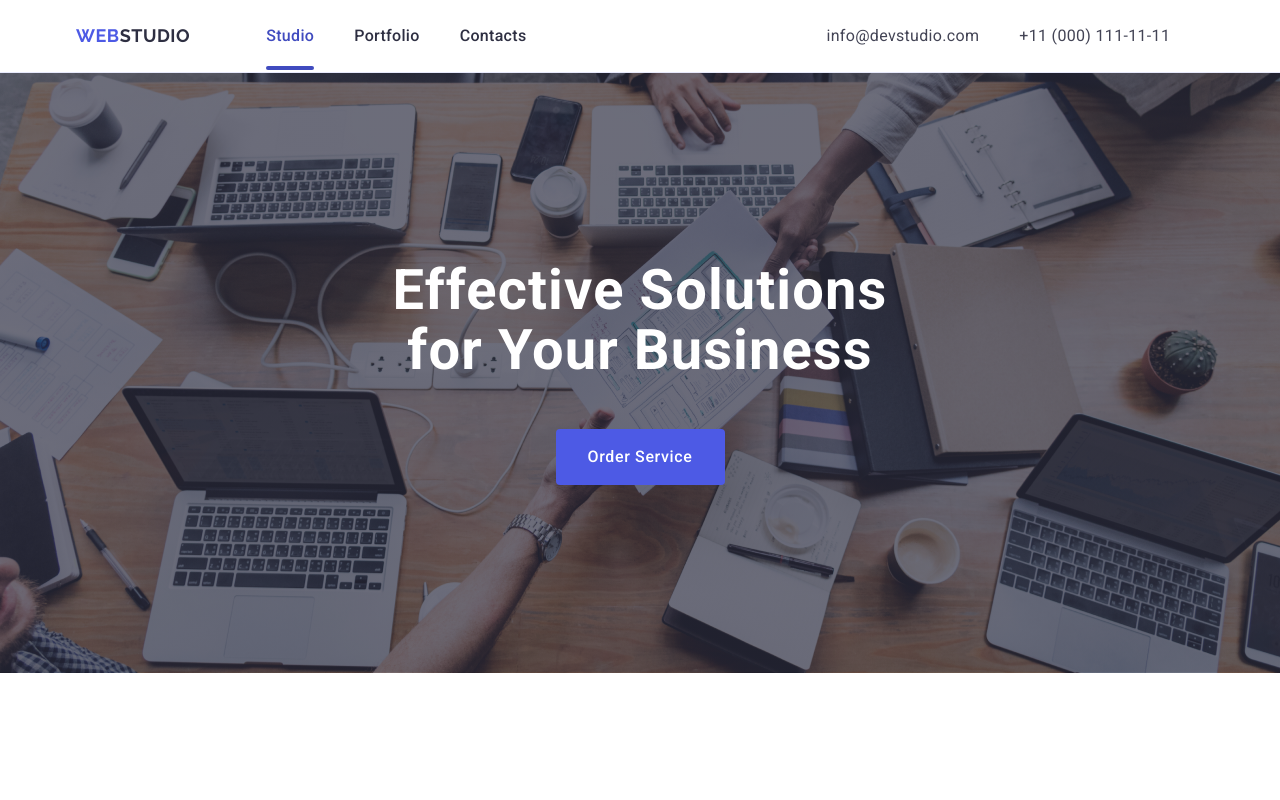
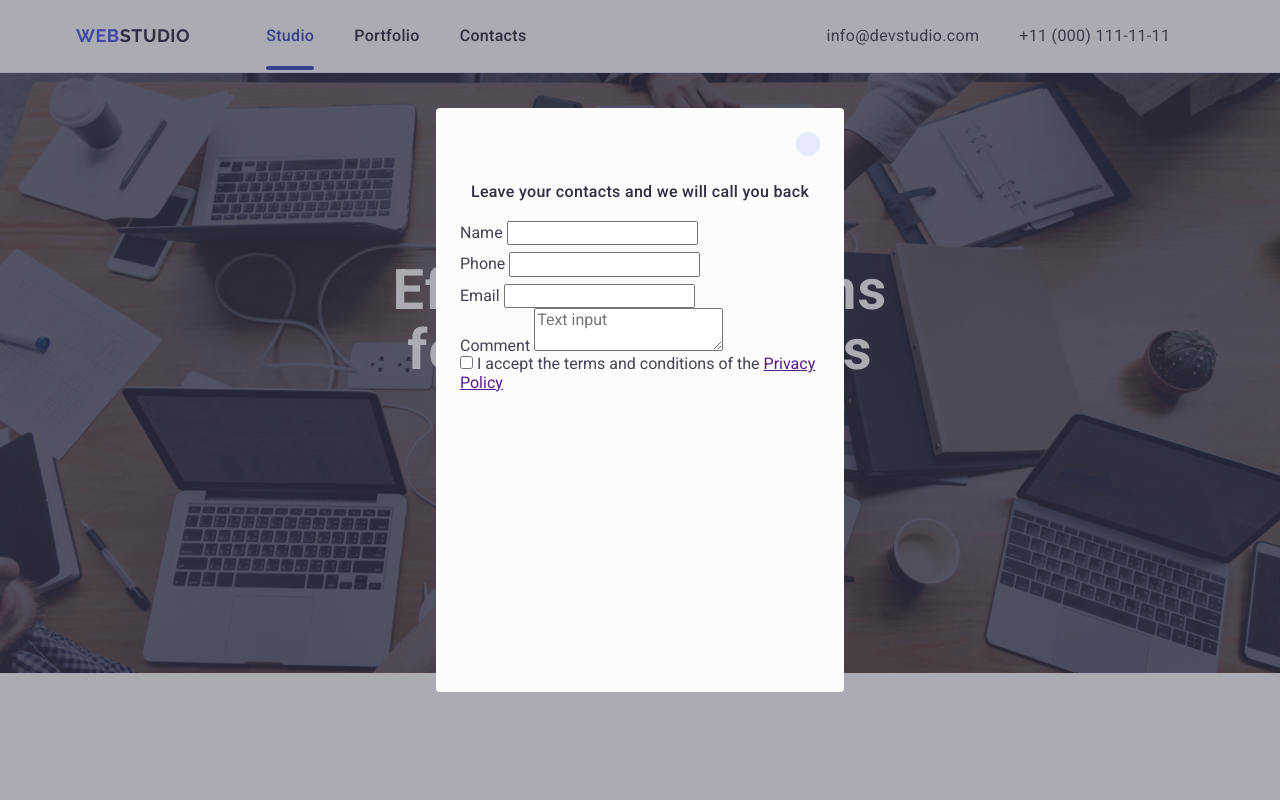
Before and after one commit to Maksimka66/goit-markup-hw-05, a plain HTML site: page index.html in a window 1280 px wide. Shown: the top 800 px of the page. Drawn offline with nearby package versions, Linux system fonts and the light colour scheme.

Commit message:
half of work

```diff
--- a/css/styles.css
+++ b/css/styles.css
@@ -571,12 +571,76 @@ input::placeholder {
   height: 40px;
   border: none;
   cursor: pointer;
-  padding-left: 24px;
+  display: flex;
+  justify-content: center;
+  align-items: center;
+  padding-top: 8px;
   padding-bottom: 8px;
-  padding-top: 8px;
 }
 
 .logo-tg-footer {
   fill: #ffffff;
-  margin-right: 16px;
+  margin-left: 16px;
+  margin-top: 4px;
 }
+
+.backdrop {
+  position: fixed;
+  width: 100%;
+  height: 100%;
+  top: 0;
+  left: 0;
+  background-color: rgba(46, 47, 66, 0.4);
+  z-index: 9999;
+  opacity: 0;
+  visibility: hidden;
+  pointer-events: none;
+  transition: opacity 250ms cubic-bezier(0.4, 0, 0.2, 1),
+    visibility 250ms cubic-bezier(0.4, 0, 0.2, 1);
+}
+
+.backdrop.is-open {
+  opacity: 1;
+  visibility: visible;
+  pointer-events: auto;
+}
+
+.modal-window {
+  width: 408px;
+  min-height: 584px;
+  border-radius: 4px;
+  padding-top: 72px;
+  padding-bottom: 24px;
+  padding-left: 24px;
+  padding-right: 24px;
+  background-color: #fcfcfc;
+  position: absolute;
+  top: 50%;
+  left: 50%;
+  transform: translate(-50%, -50%);
+}
+
+.close-button {
+  background-color: #e7e9fc;
+  border: none;
+  position: absolute;
+  top: 0;
+  right: 0;
+  margin-top: 24px;
+  margin-right: 24px;
+  border-radius: 50%;
+  width: 24px;
+  height: 24px;
+  cursor: pointer;
+  stroke: rgba(0, 0, 0, 0.1);
+}
+
+.user-contacts {
+  color: #2e2f42;
+  text-align: center;
+  font-size: 16px;
+  font-weight: 500;
+  line-height: 1.5;
+  letter-spacing: 0.02em;
+  margin-bottom: 16px;
+}
--- a/index.html
+++ b/index.html
@@ -547,5 +547,92 @@
         </div>
       </div>
     </footer>
+
+    <!--Бекдроп та модальне вікно-->
+    <div class="backdrop is-open">
+      <div class="modal-window">
+        <button class="close-button">
+          <svg
+            class="close-icon"
+            width="8"
+            height="8"
+            aria-label="modal close icon"
+          >
+            <use href="/images/icons.svg#icon-close-black"></use>
+          </svg>
+        </button>
+        <p class="user-contacts">
+          Leave your contacts and we will call you back
+        </p>
+        <form class="review-form">
+          <div class="review-for-field">
+            <label class="review-form-label" for="user-name">Name</label>
+            <input
+              class="review-form-input"
+              type="text"
+              name="user_name"
+              id="user-name"
+              pattern="[a-zA-Zа-яА-ЯіІїЇєЄ']+"
+              title="Your name"
+              required
+            />
+            <svg class="review-form-icon" width="18" height="18">
+              <use href="/images/icons.svg#icon-person-black"></use>
+            </svg>
+          </div>
+          <div class="review-for-field">
+            <label class="review-form-label" for="user-phone">Phone</label>
+            <input
+              class="review-form-input"
+              type="tel"
+              name="user_phone"
+              id="user-phone"
+              pattern="[0-9]{3}-[0-9]{3}-[0-9]{2}-[0-9]{2}"
+              title="xxx-xxx-xx-xx"
+              required
+            />
+            <svg class="review-form-icon" width="18" height="24">
+              <use href="/images/icons.svg#icon-phone-black"></use>
+            </svg>
+          </div>
+          <div class="review-for-field">
+            <label class="review-form-label" for="user-email">Email</label>
+            <input
+              class="review-form-input"
+              type="email"
+              name="user_email"
+              id="user-email"
+              required
+            />
+            <svg class="review-form-icon" width="18" height="24">
+              <use href="/images/icons.svg#icon-email-black"></use>
+            </svg>
+          </div>
+          <div class="review-form-label">
+            <label class="review-form-label" for="user-comment">Comment</label>
+            <textarea
+              class="review-comment"
+              name="review_form_comment"
+              id="user-comment"
+              placeholder="Text input"
+            ></textarea>
+          </div>
+          <div class="review-form-checkbox">
+            <input
+              class="review-checkbox"
+              type="checkbox"
+              id="form-checkbox"
+              required
+              name="user-checkbox"
+              value="true"
+            />
+            <label class="review-checkbox-label" for="form-checkbox"
+              >I accept the terms and conditions of the
+              <a class="checkbox-link" href="">Privacy Policy</a>
+            </label>
+          </div>
+        </form>
+      </div>
+    </div>
   </body>
 </html>
```
